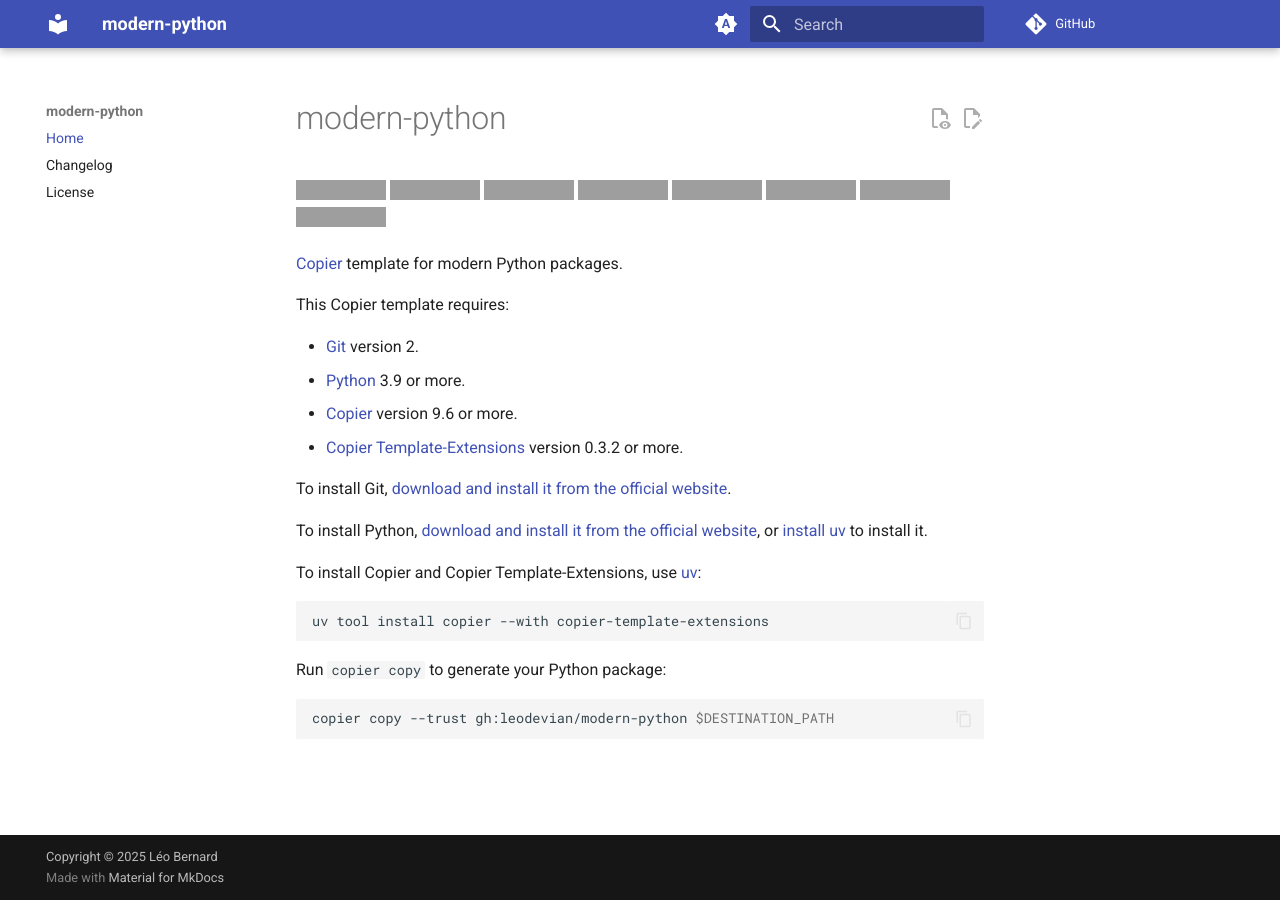
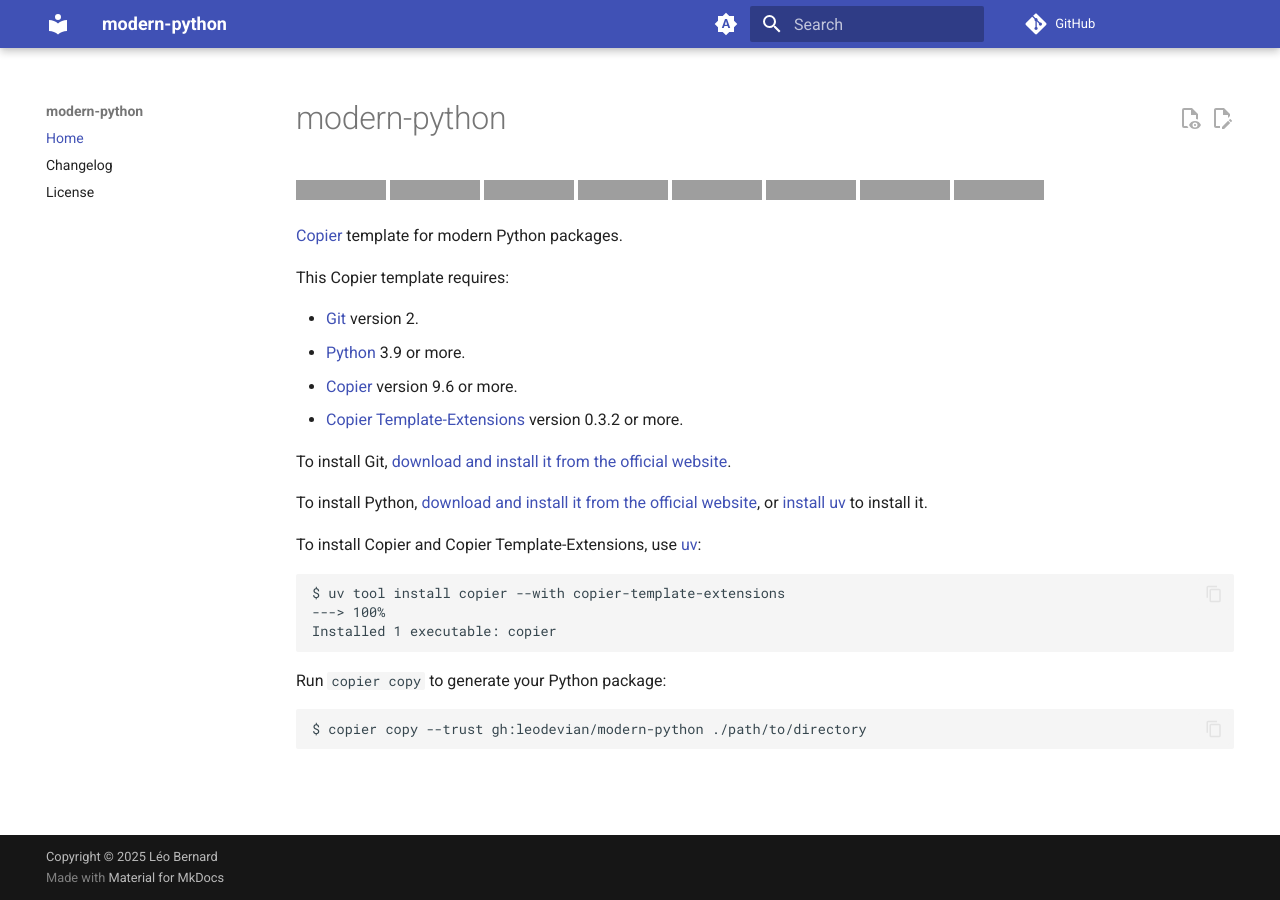
Before and after one commit to leodevian/modern-python, an MkDocs documentation site: the page built from docs/index.md, in a window 1280 px wide, cut to the strip 0-900 px from the top of the page. Built offline with MkDocs 1.6.1 and Material for MkDocs 9.7.7, drawn with Linux system fonts in a browser that asks for light colours; comment, search, counter and statistics services are not loaded; grey boxes are pictures that could not be loaded.

````diff
--- a/docs/index.md
+++ b/docs/index.md
@@ -25,12 +30,18 @@ or [install uv](https://docs.astral.sh/uv/getting-started/installation/) to inst
 
 To install Copier and Copier Template-Extensions, use [uv](https://docs.astral.sh/uv/):
 
-```bash
-uv tool install copier --with copier-template-extensions
+<!-- termynal -->
+
+```
+$ uv tool install copier --with copier-template-extensions
+---> 100%
+Installed 1 executable: copier
 ```
 
 Run `copier copy` to generate your Python package:
 
-```bash
-copier copy --trust gh:leodevian/modern-python $DESTINATION_PATH
+<!-- termynal -->
+
 ```
+$ copier copy --trust gh:leodevian/modern-python ./path/to/directory
+```
--- a/mkdocs.yaml
+++ b/mkdocs.yaml
@@ -66,3 +66,4 @@ markdown_extensions:
 
 plugins:
   - search
+  - termynal
````
Also changed, not shown: other parts of docs/index.md (+5 -0 lines).
